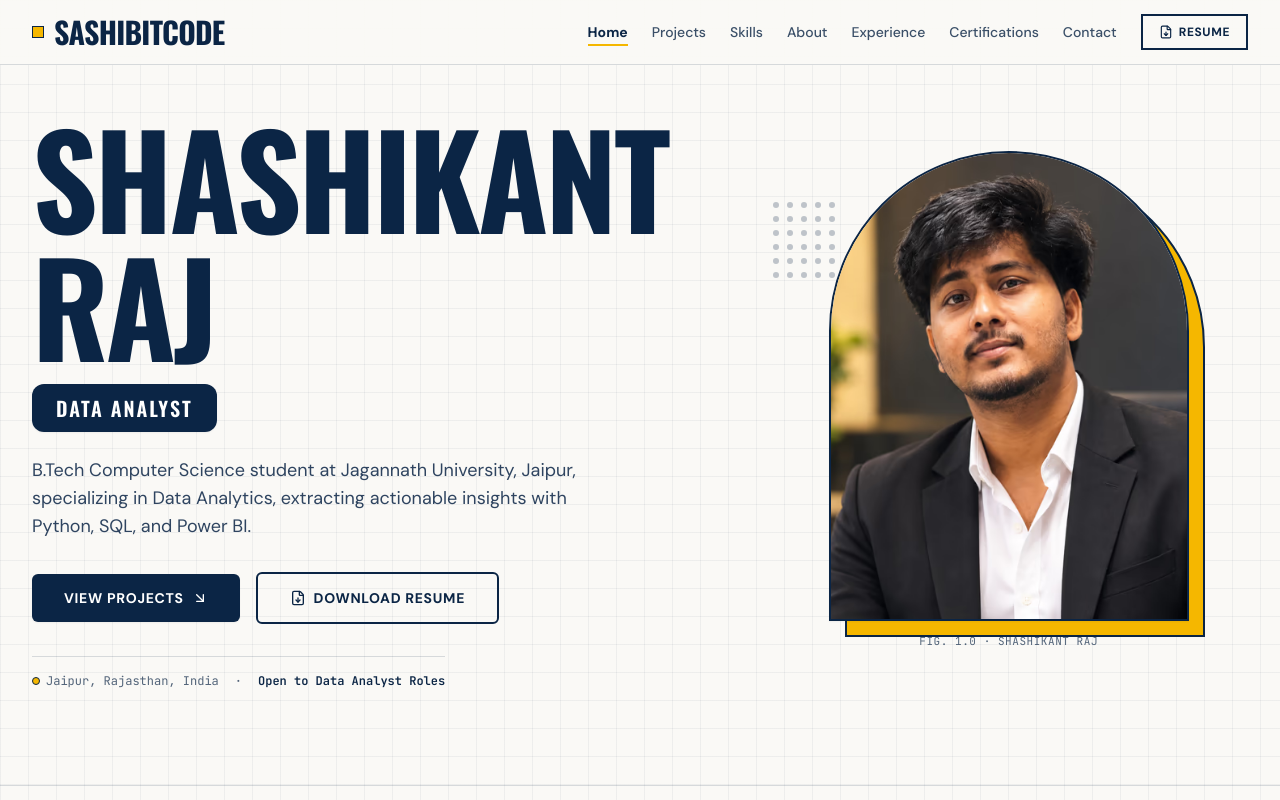
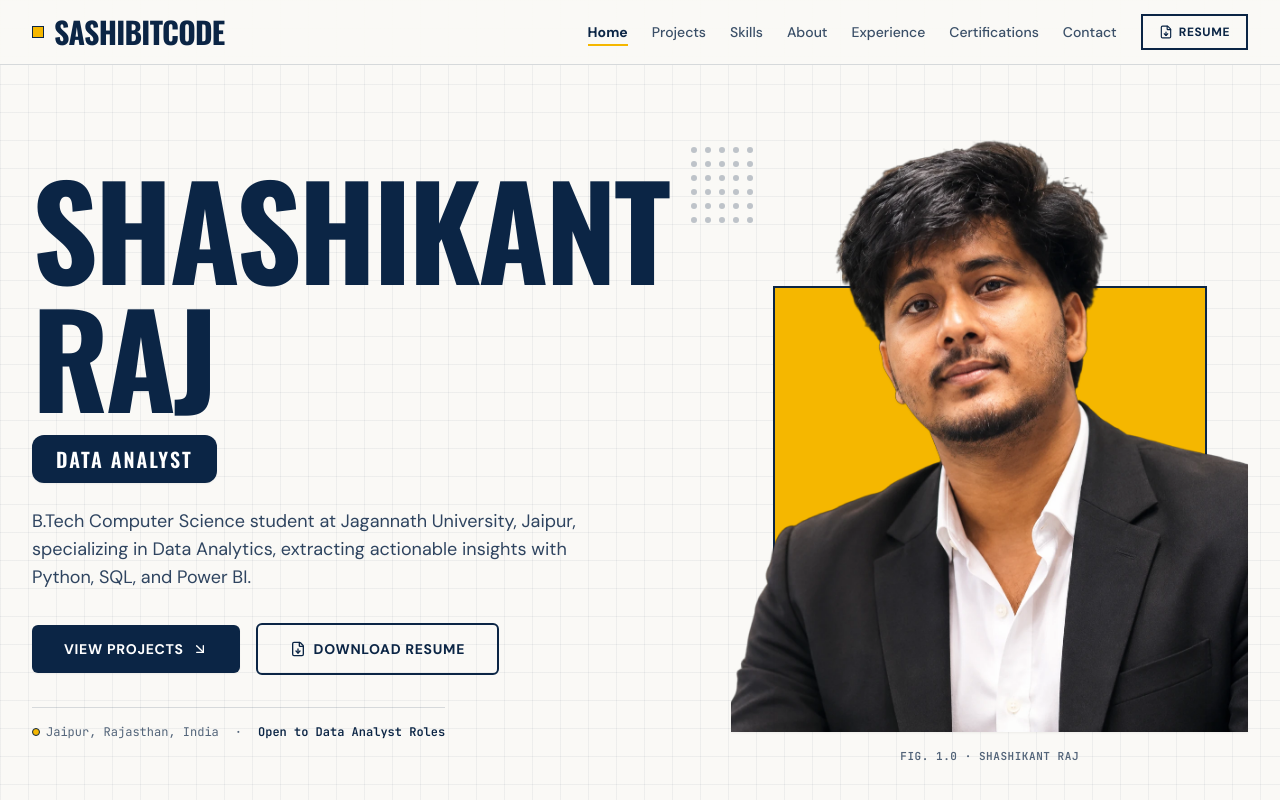
Before and after one commit to sashibitcode/My-Portfolio, a React (Vite) app: page / in a window 1280 px wide. Shown: the top 800 px of the page. Built offline with nearby package versions, Linux system fonts and the light colour scheme.

Commit message:
feat: update hero section photo with transparent cutout and bottom-aligned yellow block

```diff
--- a/index.html
+++ b/index.html
@@ -34,9 +34,7 @@
     <link
       rel="preload"
       as="image"
-      href="./images/profile-primary-768.webp"
-      imagesrcset="./images/profile-primary-480.webp 480w, ./images/profile-primary-768.webp 768w, ./images/profile-primary-1145.webp 1145w"
-      imagesizes="(max-width: 640px) 260px, (max-width: 1024px) 330px, 360px"
+      href="./shashikant-cutout.webp"
       fetchpriority="high"
     />
 
--- /dev/null
+++ b/src/components/photos/HeroCutoutPortrait.tsx
@@ -0,0 +1,48 @@
+import React from 'react';
+import { DotMatrix } from '@/components/common/DotMatrix';
+
+const baseUrl = (import.meta.env.BASE_URL || '/').endsWith('/')
+  ? (import.meta.env.BASE_URL || '/')
+  : `${import.meta.env.BASE_URL}/`;
+
+export const HeroCutoutPortrait: React.FC = () => {
+  return (
+    <div className="relative inline-flex flex-col items-center select-none animate-hero-cutout">
+      {/* Subtle Dot Matrix Accent at left-top (matching original design aesthetic) */}
+      <div className="absolute -left-6 sm:-left-10 top-6 z-0 hidden sm:block pointer-events-none">
+        <DotMatrix rows={6} cols={5} dotSize="w-1.5 h-1.5" />
+      </div>
+
+      {/* Frame wrapper holding solid yellow block and the cutout */}
+      <div className="relative flex items-end justify-center">
+        {/* Solid Yellow Block behind photo, slightly smaller, aligned to bottom */}
+        <div
+          className="absolute bottom-0 left-1/2 -translate-x-1/2 w-[84%] h-[72%] bg-yellow border-2 border-navy z-0"
+          aria-hidden="true"
+        />
+
+        {/* High-Precision Transparent Cutout Image */}
+        <picture className="relative z-10 flex items-end justify-center">
+          <source type="image/webp" srcSet={`${baseUrl}shashikant-cutout.webp`} />
+          <img
+            src={`${baseUrl}shashikant-cutout.png`}
+            alt="Shashikant Raj, Data Analyst"
+            width={1145}
+            height={1374}
+            fetchPriority="high"
+            loading="eager"
+            decoding="sync"
+            className="w-auto h-auto max-w-[80vw] sm:max-w-[420px] md:max-w-[460px] lg:max-w-none max-h-[420px] sm:max-h-[480px] lg:max-h-[580px] xl:max-h-[620px] object-contain drop-shadow-sm select-none"
+          />
+        </picture>
+      </div>
+
+      {/* Caption directly below the photo with exactly 16px top margin */}
+      <div className="mt-4 text-center font-mono text-[11px] text-navy/70 uppercase tracking-wider font-semibold">
+        FIG. 1.0 · SHASHIKANT RAJ
+      </div>
+    </div>
+  );
+};
+
+export default HeroCutoutPortrait;
--- a/src/sections/HeroSection.tsx
+++ b/src/sections/HeroSection.tsx
@@ -1,6 +1,6 @@
 import React from 'react';
 import { portfolioData } from '@/data/portfolioData';
-import { HeroArchPortrait } from '@/components/photos/HeroArchPortrait';
+import { HeroCutoutPortrait } from '@/components/photos/HeroCutoutPortrait';
 import { FileDown, ArrowDownRight } from 'lucide-react';
 
 export const HeroSection: React.FC = () => {
@@ -21,19 +21,14 @@ export const HeroSection: React.FC = () => {
   };
 
   return (
-    <section id="home" className="relative pt-20 sm:pt-28 pb-16 lg:pb-24 border-b border-navy/15 overflow-x-hidden">
+    <section id="home" className="relative pt-20 sm:pt-28 pb-12 lg:pb-16 border-b border-navy/15 overflow-x-hidden">
       <div className="max-w-7xl mx-auto px-4 sm:px-6 lg:px-8">
 
-        {/* Split Layout: On mobile, photo is first (order-1), text below (order-2) */}
-        <div className="grid grid-cols-1 lg:grid-cols-12 gap-8 lg:gap-12 items-center">
+        {/* Split Layout: On mobile, text is first (order-1), photo below (order-2); on desktop, text left, photo right bottom-aligned */}
+        <div className="grid grid-cols-1 lg:grid-cols-12 gap-8 lg:gap-12 items-end">
 
-          {/* Photo Column: Order 1 on mobile, Order 2 on desktop */}
-          <div className="order-1 lg:order-2 lg:col-span-5 flex justify-center w-full">
-            <HeroArchPortrait />
-          </div>
-
-          {/* Text Column: Order 2 on mobile, Order 1 on desktop */}
-          <div className="order-2 lg:order-1 lg:col-span-7 flex flex-col items-center lg:items-start text-center lg:text-left mt-4 lg:mt-0">
+          {/* Text Column: Order 1 on mobile, Order 1 on desktop */}
+          <div className="order-1 lg:order-1 lg:col-span-7 flex flex-col items-center lg:items-start text-center lg:text-left mt-2 lg:mt-0 pb-2 lg:pb-6">
 
             {/* Huge Condensed Display Heading */}
             <h1 className="font-display text-4xl sm:text-6xl md:text-7xl lg:text-8xl xl:text-9xl font-bold uppercase tracking-tight text-navy leading-[0.95] max-w-full">
@@ -84,6 +79,11 @@ export const HeroSection: React.FC = () => {
 
           </div>
 
+          {/* Photo Column: Order 2 on mobile (below headline), Order 2 on desktop (on right, bottom-aligned) */}
+          <div className="order-2 lg:order-2 lg:col-span-5 flex justify-center lg:justify-end w-full self-end pt-6 lg:pt-0">
+            <HeroCutoutPortrait />
+          </div>
+
         </div>
 
       </div>
--- a/src/styles/index.css
+++ b/src/styles/index.css
@@ -62,6 +62,22 @@ body {
   background: #0B2545;
 }
 
+/* Subtle Hero Cutout Page Load Animation (0.6s ease-out) */
+@keyframes heroCutoutFadeUp {
+  from {
+    opacity: 0;
+    transform: translateY(20px);
+  }
+  to {
+    opacity: 1;
+    transform: translateY(0);
+  }
+}
+
+.animate-hero-cutout {
+  animation: heroCutoutFadeUp 0.6s ease-out forwards;
+}
+
 /* Transitions under 300ms */
 * {
   transition-duration: 200ms;
```
Also changed, not shown: public/shashikant-cutout.png (added), public/shashikant-cutout.webp (added).
